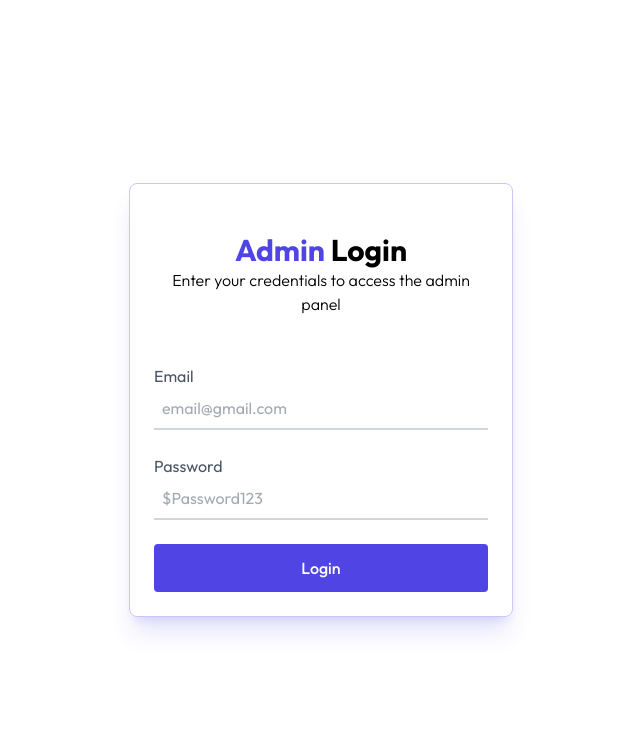
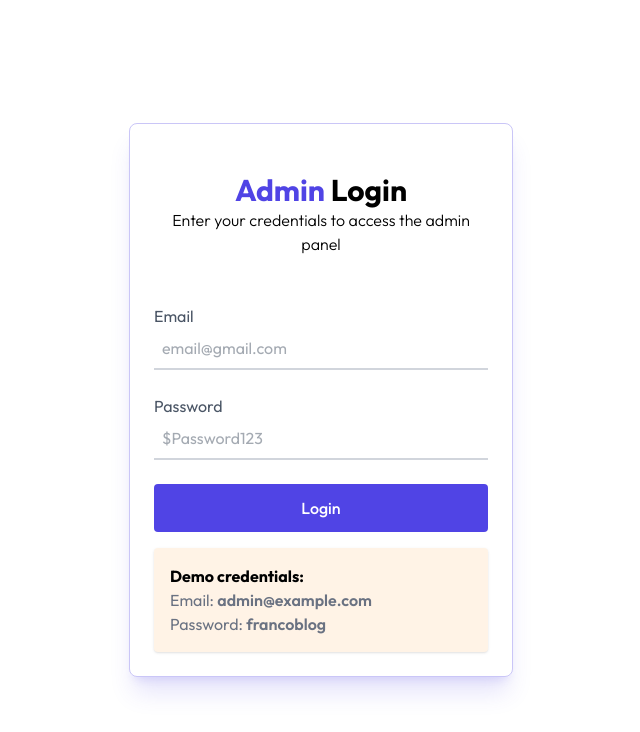
Before and after one commit to AdrianValleAraujo/Blog, a React (Vite) app in the folder client/: page /admin in a window 1280 px wide. Shown: the top 732 px of the page, without its empty margins (319-959 px from the left). Built offline with nearby package versions, Linux system fonts and the light colour scheme; no server answers.

Commit message:
fix(blogList,login): add loader component and state, add credentials for demo in login

```diff
--- a/client/src/components/BlogList.jsx
+++ b/client/src/components/BlogList.jsx
@@ -4,10 +4,11 @@ import { blogCategories } from '../assets/assets'
 import { motion } from 'motion/react'
 import BlogCard from './BlogCard'
 import { useAppContext } from '../context/AppContext'
+import Loader from './Loader'
 
 function BlogList() {
   const [menu, setMenu] = useState('All')
-  const { blogs, input } = useAppContext()
+  const { blogs, input, loading } = useAppContext()
 
   const filteredBlogs = () => {
     if (input === '') return blogs
@@ -22,6 +23,10 @@ function BlogList() {
     filteredBlogs().filter((blog) =>
       menu === 'All' ? true : blog.category === menu
     ).length > 0
+
+  if (loading) {
+    return <Loader />
+  }
 
   return (
     <div>
--- a/client/src/components/admin/Login.jsx
+++ b/client/src/components/admin/Login.jsx
@@ -81,6 +81,16 @@ function Login() {
               Login
             </button>
           </form>
+          {/* credentials demo */}
+          <footer className="bg-orange-400/10 shadow w-full p-4 mt-4 rounded">
+            <h4 className="text-md font-bold">Demo credentials:</h4>
+            <p className="text-gray-500">
+              Email: <span className="font-semibold">admin@example.com</span>
+            </p>
+            <p className="text-gray-500">
+              Password: <span className="font-semibold">francoblog</span>
+            </p>
+          </footer>
         </div>
       </div>
     </div>
--- a/client/src/context/AppContext.jsx
+++ b/client/src/context/AppContext.jsx
@@ -12,13 +12,17 @@ export const AppProvider = ({ children }) => {
   const [token, setToken] = useState(null)
   const [blogs, setBlogs] = useState([])
   const [input, setInput] = useState('')
+  const [loading, setLoading] = useState(false)
 
   const fetchBlogs = async () => {
+    setLoading(true)
     try {
       const { data } = await axios.get('/api/blog/all')
       data.success ? setBlogs(data.blogs) : toast.error(data.message)
     } catch (error) {
       toast.error(error.message)
+    } finally {
+      setLoading(false)
     }
   }
 
@@ -40,6 +44,7 @@ export const AppProvider = ({ children }) => {
     input,
     setInput,
     navigate,
+    loading,
   }
 
   return <AppContext.Provider value={value}>{children}</AppContext.Provider>
```
